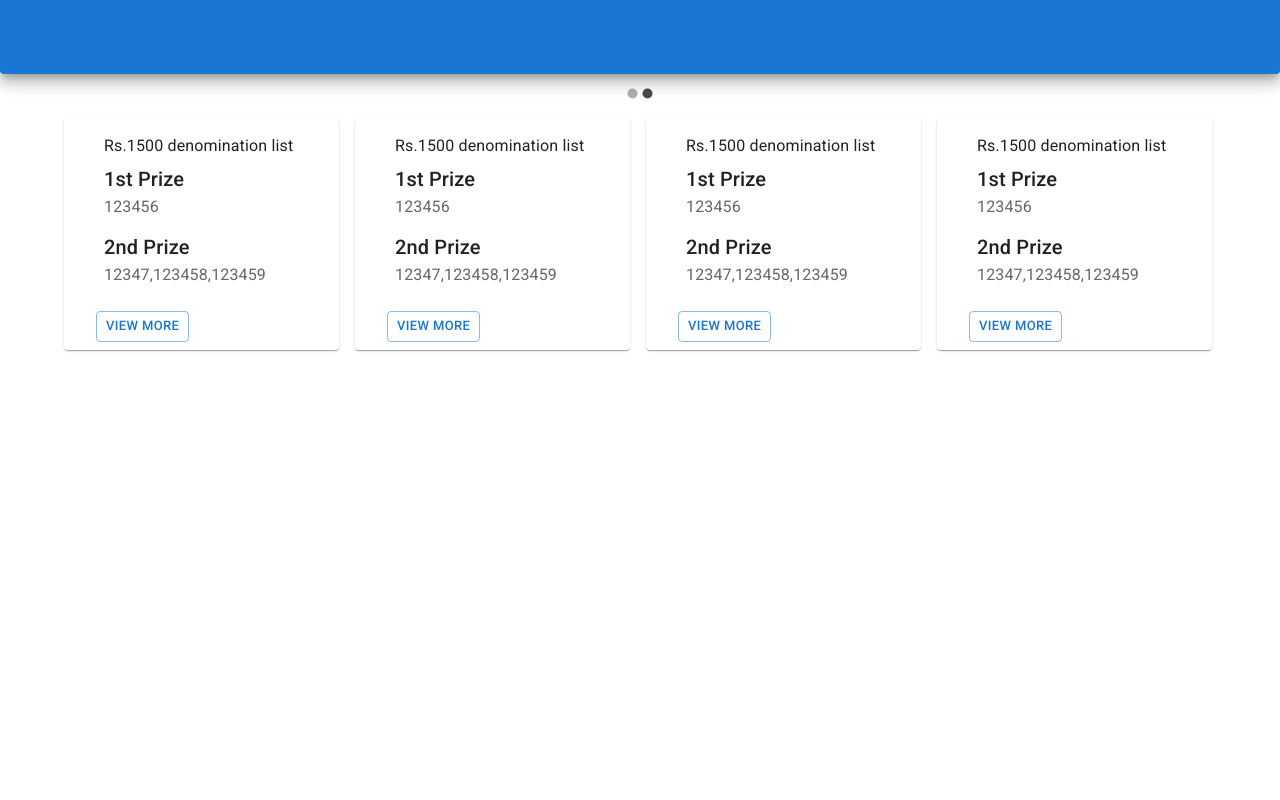
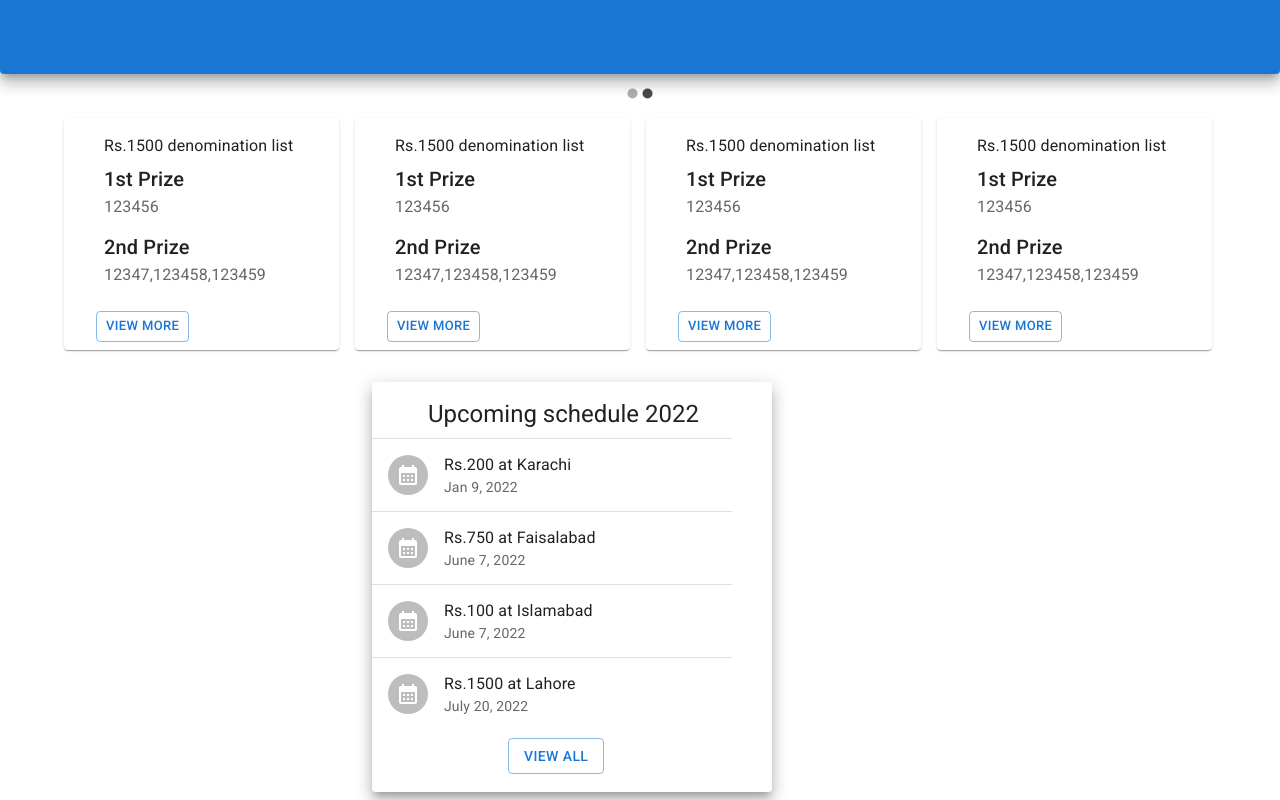
Before and after one commit to zain2323/prizebond-ui, a React (Vite) app: page / in a window 1280 px wide. Shown: the part 395-1195 px from the top of the page. Before the commit the page ends 800 px from the top, so only its background shows below. Built offline with nearby package versions, Linux system fonts and the light colour scheme.

Commit message:
Added draw schedule in home page

```diff
--- /dev/null
+++ b/src/components/UpcomingSchedule.jsx
@@ -0,0 +1,73 @@
+import * as React from 'react';
+import List from '@mui/material/List';
+import ListItem from '@mui/material/ListItem';
+import Container from '@mui/material/Container';
+import ListItemText from '@mui/material/ListItemText';
+import ListItemAvatar from '@mui/material/ListItemAvatar';
+import Avatar from '@mui/material/Avatar';
+import Typography from '@mui/material/Typography';
+import CalendarMonthIcon from '@mui/icons-material/CalendarMonth';
+import Paper from "@mui/material/Paper";
+import Box from '@mui/material/Box';
+import Divider from '@mui/material/Divider';
+import Button from '@mui/material/Button';
+
+export default function UpcomingSchedule() {
+  return (
+    <Container maxWidth="sm">
+         <Box
+            sx={{
+                '& > :not(style)': {
+                m: 1,
+                width: 400,
+                height: 410,
+                },
+            }}>
+            <Paper elevation={10}>
+                <Typography variant="h5" sx={{ml: 7, pt:2}}>
+                Upcoming schedule 2022
+                </Typography>
+                <List sx={{ width: '100%', maxWidth: 360, bgcolor: 'background.paper' }}>
+                <Divider />
+                <ListItem button>
+                    <ListItemAvatar>
+                    <Avatar>
+                        <CalendarMonthIcon />
+                    </Avatar>
+                    </ListItemAvatar>
+                    <ListItemText primary="Rs.200 at Karachi" secondary="Jan 9, 2022" />
+                </ListItem>
+                <Divider />
+                <ListItem button>
+                    <ListItemAvatar>
+                    <Avatar>
+                        <CalendarMonthIcon />
+                    </Avatar>
+                    </ListItemAvatar>
+                    <ListItemText primary="Rs.750 at Faisalabad" secondary="June 7, 2022" />
+                </ListItem>
+                <Divider />
+                <ListItem button>
+                    <ListItemAvatar>
+                    <Avatar>
+                        <CalendarMonthIcon />
+                    </Avatar>
+                    </ListItemAvatar>
+                    <ListItemText primary="Rs.100 at Islamabad" secondary="June 7, 2022" />
+                </ListItem>
+                <Divider />
+                <ListItem button>
+                    <ListItemAvatar>
+                    <Avatar>
+                        <CalendarMonthIcon />
+                    </Avatar>
+                    </ListItemAvatar>
+                    <ListItemText primary="Rs.1500 at Lahore" secondary="July 20, 2022" />
+                </ListItem>
+                <Button sx={{ml:17, mt:1}} variant="outlined">View all</Button>
+                </List>
+            </Paper>
+        </Box>
+    </Container>
+  );
+}
--- a/src/components/pages/HomePage.jsx
+++ b/src/components/pages/HomePage.jsx
@@ -1,12 +1,14 @@
 import React from "react"
 import Announcements from "../Announcements"
 import ResultList from "../ResultList"
+import UpcomingSchedule from "../UpcomingSchedule"
 
 export default function HomePage() {
     return (
         <>
             <Announcements/>
             <ResultList/>
+            <UpcomingSchedule/>
         </>
     )
 }
```
